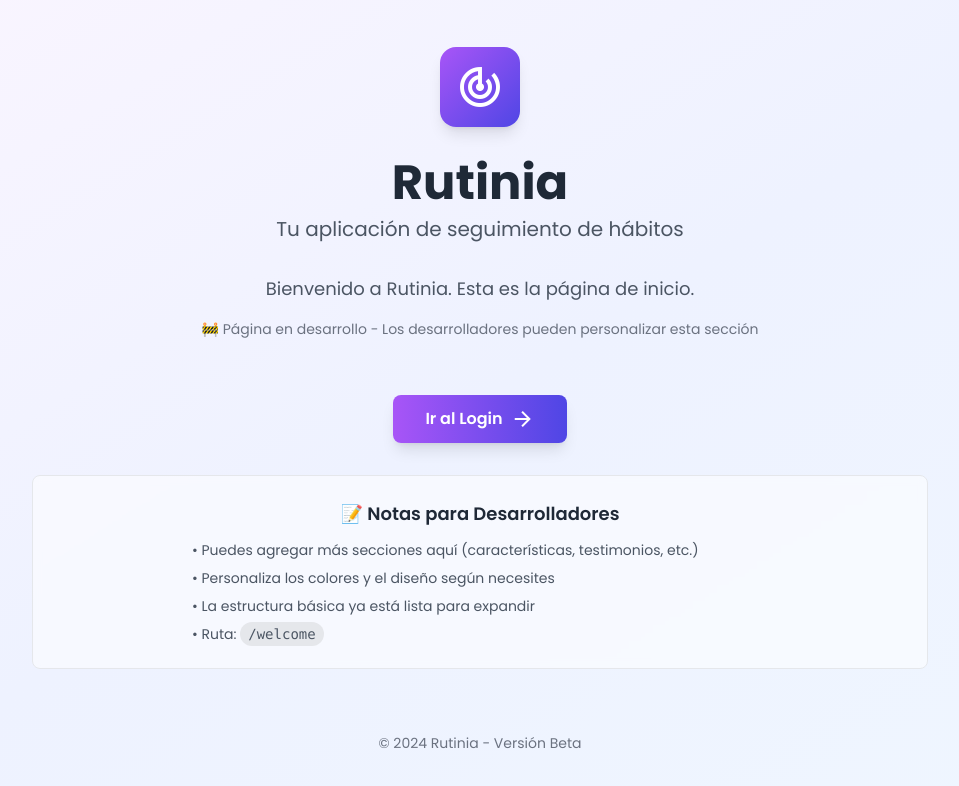
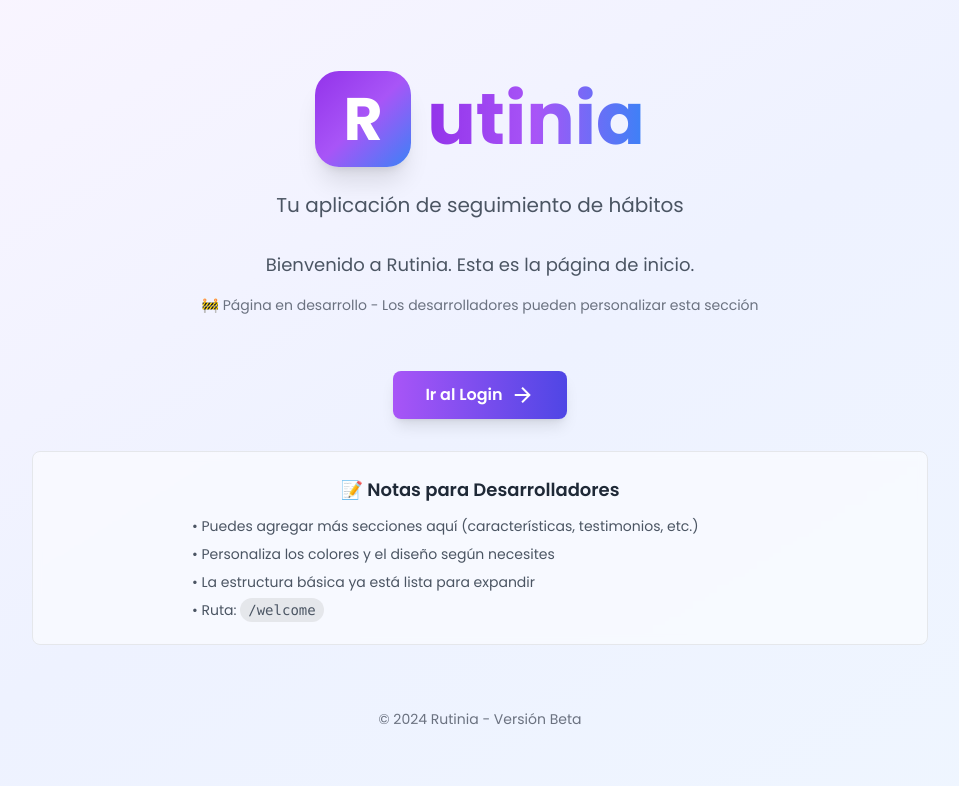
Before and after one commit to JuanFernandoBallesterosMaciasUIS/Rutinia-1.0, a React (Vite) app in the folder src/frontend-react/: page /bienvenida in a window 1280 px wide. Shown: the top 786 px of the page, without its empty margins (160-1119 px from the left). Built offline with nearby package versions, Linux system fonts and the light colour scheme.

Commit message:
feat(ui): actualizar logo con degradado morado-azul

```diff
--- a/src/frontend-react/src/components/Welcome.jsx
+++ b/src/frontend-react/src/components/Welcome.jsx
@@ -16,16 +16,22 @@
     <div className={`min-h-screen bg-gradient-to-br from-purple-50 via-indigo-50 to-blue-50 dark:from-gray-900 dark:via-gray-800 dark:to-gray-900 flex items-center justify-center p-4 transition-all duration-300 ${isTransitioning ? 'opacity-0' : 'opacity-100'}`}>
       <div className="max-w-4xl w-full text-center space-y-8">
 
-        {/* Logo */}
-        <div className="inline-flex items-center justify-center w-20 h-20 bg-gradient-to-br from-purple-500 to-indigo-600 rounded-2xl shadow-lg">
-          <span className="material-icons text-white text-5xl">track_changes</span>
-        </div>
+        {/* Logo con letra R + Título Rutinia */}
+        <div className="flex flex-col items-center justify-center space-y-6">
+          {/* Logo horizontal: Icono R + Texto utinia */}
+          <div className="flex items-center gap-4 transform hover:scale-105 transition-transform duration-300">
+            {/* Cuadrado morado con letra R con degradado */}
+            <div className="w-24 h-24 bg-gradient-to-br from-purple-600 via-purple-500 to-blue-500 rounded-3xl shadow-xl flex items-center justify-center">
+              <span className="text-white text-6xl font-black">R</span>
+            </div>
 
-        {/* Título */}
-        <div className="space-y-2">
-          <h1 className="text-5xl font-bold text-gray-800 dark:text-white">
-            Rutinia
-          </h1>
+            {/* Texto utinia con degradado morado a azul */}
+            <h1 className="text-7xl font-black bg-gradient-to-r from-purple-600 via-purple-500 to-blue-500 bg-clip-text text-transparent">
+              utinia
+            </h1>
+          </div>
+
+          {/* Subtítulo */}
           <p className="text-xl text-gray-600 dark:text-gray-300">
             Tu aplicación de seguimiento de hábitos
           </p>
```
